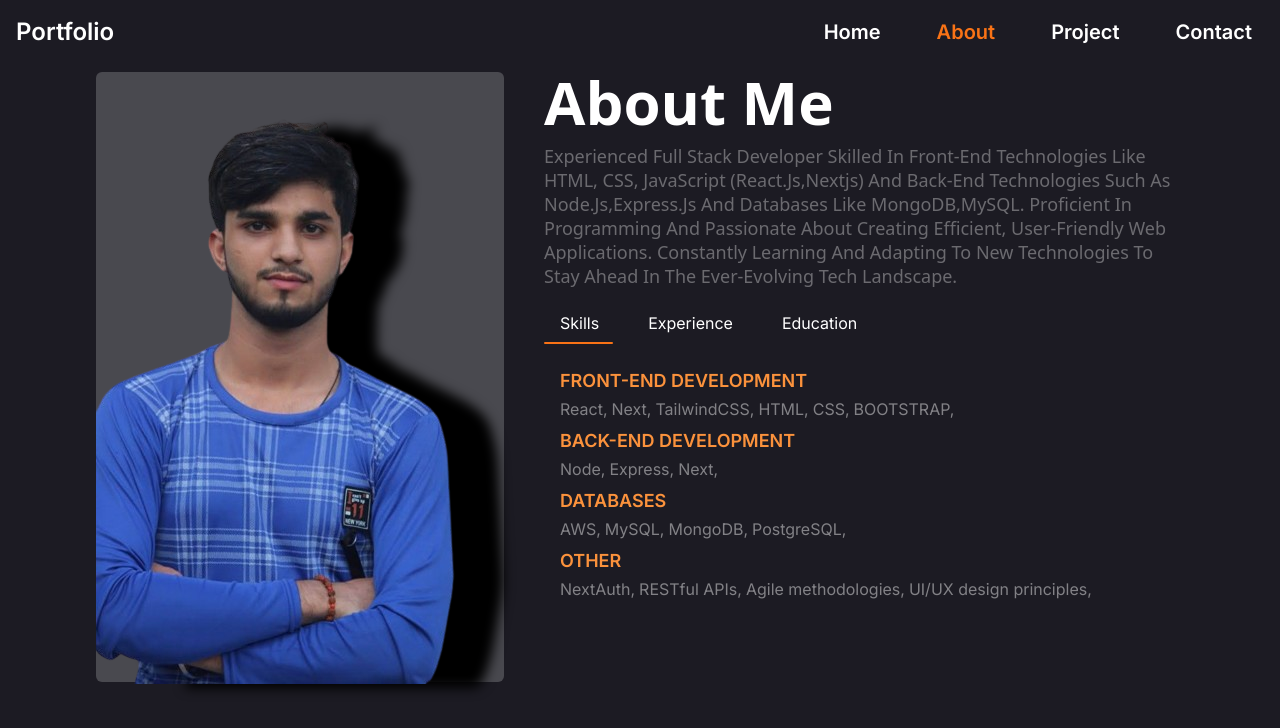
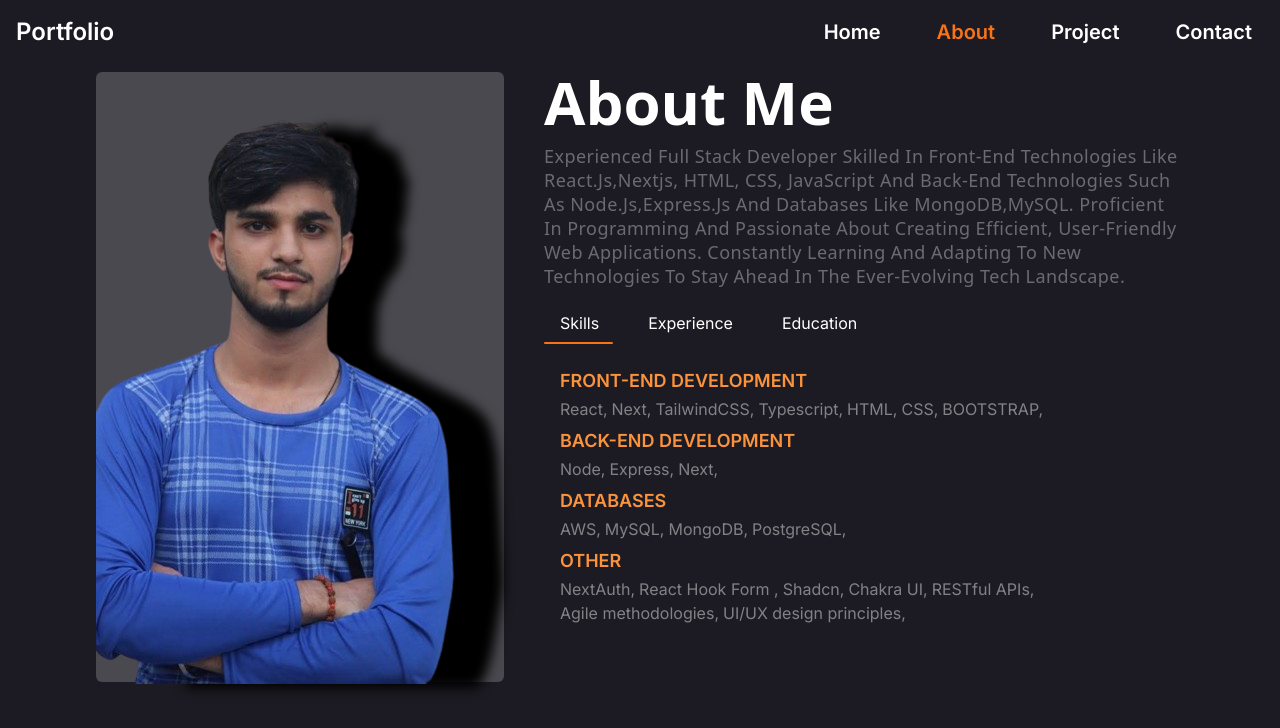
Before and after one commit to YashChopra25/PortFolio-YashChopra, a Next.js app: page /about in a window 1280 px wide. Shown: the top 728 px of the page. Built offline with nearby package versions, Linux system fonts and the light colour scheme.

Commit message:
changes in ui

```diff
--- a/package.json
+++ b/package.json
@@ -16,6 +16,8 @@
     "next": "14.1.0",
     "react": "^18",
     "react-dom": "^18",
+    "react-hook-form": "^7.51.0",
+    "react-hot-toast": "^2.4.1",
     "react-icons": "^5.0.1",
     "react-simple-typewriter": "^5.0.1",
     "typewriter-effect": "^2.21.0"
--- a/src/app/_components/Experience.tsx
+++ b/src/app/_components/Experience.tsx
@@ -12,7 +12,7 @@ const Experience = () => {
                         <div className='mt-1 flex gap-1 text-white/70 flex-col flex-wrap leading-5 text-sm font-mono'>
                             {
                                 data.keypoint.map((point, index) => (
-                                    <span className='capitalise mt-1' key={index} >{index + 1}. {point}</span>
+                                    <span className='capitalise mt-1' key={index} ><span className='text-orange-400 '>{index + 1}.</span> {point}</span>
                                 ))
                             }
                         </div>
--- a/src/app/_components/Navbar.tsx
+++ b/src/app/_components/Navbar.tsx
@@ -5,37 +5,43 @@ import React from 'react'
 import { GiHamburgerMenu } from 'react-icons/gi'
 
 const Navbar = () => {
+    const [MobileView, setMobileView] = React.useState(false)
+    const pathname = usePathname()
+    const unset = () => {
 
-    const pathname = usePathname()
+        setMobileView(false)
+    }
     console.log(pathname);
-
+    const showNavbar = () => {
+        setMobileView(!MobileView)
+    }
     return (
         <nav className="border-gray-200 bg-transparent w-full">
             <div className="flex flex-wrap items-center justify-between mx-auto p-4 ">
                 <Link href="/" className="flex items-center space-x-3">
                     <span className="self-center text-2xl font-semibold whitespace-nowrap text-white hover:text-orange-400">Portfolio</span>
                 </Link>
-                <button type="button" className="p-2 w-10 h-10 justify-center text-sm md:hidden text-white hover:text-orange-400">
+                <button type="button" className="p-2 w-10 h-10 justify-center text-sm md:hidden text-white hover:text-orange-400" onClick={showNavbar}>
                     <GiHamburgerMenu size={30} />
                 </button>
-                <div className="hidden w-full md:block md:w-auto text-white">
+                <div className={`${!MobileView ? "max-md:hidden" : "w-full md:block md:w-auto "}  text-white`}>
                     <ul className="capitalize font-medium flex flex-col p-4 md:p-0 mt-4 border border-gray-100 rounded-lg bg-gray-50 md:flex-row md:space-x-8 rtl:space-x-reverse md:mt-0 md:border-0 bg-transparent">
-                        <li>
+                        <button onClick={unset}>
                             <Link href="/" className={`py-2 px-3 text-xl rounded  hover:text-orange-400 font-semibold ${pathname == "/" && ' !text-orange-500'} `}>Home</Link>
-                        </li>
-                        <li>
+                        </button>
+                        <button onClick={unset}>
                             <Link href="/about" className={`py-2 px-3 text-xl rounded  hover:text-orange-400 font-semibold ${pathname == "/about" && 'text-orange-500'}`}>About</Link>
-                        </li>
-                        <li>
-                            <Link href="/project" className={`py-2 px-3 text-xl rounded   hover:text-orange-400 font-semibold ${pathname == "/project" && 'text-orange-500'}`}>project</Link>
-                        </li>
-                        <li>
+                        </button>
+                        <button onClick={unset}>
+                            <Link href="/project" className={`py-2 px-3 text-xl rounded   hover:text-orange-400 font-semibold ${pathname == "/project" && 'text-orange-500'}`}>Project</Link>
+                        </button>
+                        <button onClick={unset}>
                             <Link href="/contact" className={`py-2 px-3 text-xl rounded  hover:text-orange-400 font-semibold ${pathname == "/contact" && 'text-orange-500'}`}>Contact</Link>
-                        </li>
+                        </button>
                     </ul>
                 </div>
             </div>
-        </nav>
+        </nav >
 
     )
 }
--- a/src/app/about/page.tsx
+++ b/src/app/about/page.tsx
@@ -17,8 +17,9 @@ const About = () => {
                 </div>
                 <div className='w-2/4 max-md:w-full '>
                     <h1 className='text-6xl font-bold font-sans max-md:text-center max-md:text-4xl max-md:px-3'>About Me</h1>
-                    <p className='my-3 text-lg font-medium leading-6 font-sans text-white/35 capitalize max-md:px-3'>
-                        Experienced full stack developer skilled in front-end technologies like HTML, CSS, JavaScript (React.js,Nextjs) and back-end technologies such as Node.js,Express.js and databases like  MongoDB,MySQL. Proficient in programming and passionate about creating efficient, user-friendly web applications. Constantly learning and adapting to new technologies to stay ahead in the ever-evolving tech landscape. </p>
+                    <p className='my-3 text-lg font-medium leading-6 tracking-wide font-sans text-white/35 capitalize max-md:px-3'>
+                        Experienced full stack developer skilled in front-end technologies like React.js,Nextjs,  HTML, CSS, JavaScript and back-end technologies such as Node.js,Express.js and databases like  MongoDB,MySQL. Proficient in programming and passionate about creating efficient, user-friendly web applications. Constantly learning and adapting to new technologies to stay ahead in the ever-evolving tech landscape. </p>
+                    <div className='max-md:px-1'>
                         <Tabs position="relative" variant="unstyled" marginTop={15} borderColor={"red"} overflow={'hidden'}>
                             <TabList gap={17} >
                                 <Tab>Skills</Tab>
@@ -46,6 +47,7 @@ const About = () => {
                         </Tabs>
                     </div>
                 </div>
+            </div>
         </ChakraProvider>
     )
 }
--- a/src/app/contact/page.tsx
+++ b/src/app/contact/page.tsx
@@ -1,8 +1,44 @@
+"use client"
 import React from 'react'
+import toast, { Toaster } from 'react-hot-toast';
+import { useForm, SubmitHandler } from "react-hook-form"
+import Services from '../service/page';
+
+interface IFormInput {
+  firstName: string
+  lastName: string
+  age: number
+}
 
 const Contact = () => {
+  const { register, handleSubmit, formState } = useForm<IFormInput>()
+
   return (
-    <div>Contact</div>
+    <Services />
+  )
+
+
+
+  const onSubmit: SubmitHandler<IFormInput> = (data) => {
+    console.log(data)
+    console.log(formState)
+  }
+  console.log(formState.errors)
+  return (
+    <div className='text-orange-400 bg-white'>Contact
+      <form onSubmit={handleSubmit(onSubmit)}>
+        <input {...register("firstName", { required: "this si s", maxLength: 20 })} />
+        <input {...register("lastName", {
+          pattern: {
+            value: /^[A-Za-z]+$/i,
+            message: "this is not valid "
+          }
+        })} />
+        <input type="number" {...register("age", { min: 18, max: 99 })} />
+        <input type="submit" />
+      </form>
+      <Toaster />
+    </div>
   )
 }
 
--- a/src/app/datafileds/SkillSet.ts
+++ b/src/app/datafileds/SkillSet.ts
@@ -7,7 +7,7 @@ export const skillSet: skillType = [
     {
         category: "Front-end Development",
         skilloption: [
-            "React", "Next", "TailwindCSS", "HTML", "CSS", "BOOTSTRAP"]
+            "React", "Next", "TailwindCSS","Typescript", "HTML", "CSS", "BOOTSTRAP"]
     },
     {
         category: "Back-end Development",
@@ -19,6 +19,7 @@ export const skillSet: skillType = [
     },
     {
         category: "Other",
-        skilloption: ["NextAuth", "RESTful APIs", "Agile methodologies", "UI/UX design principles"]
+        skilloption: ["NextAuth","React Hook Form ","Shadcn","Chakra UI" ,"RESTful APIs", "Agile methodologies", "UI/UX design principles"]
     },
+
 ]
--- a/src/app/globals.css
+++ b/src/app/globals.css
@@ -19,7 +19,7 @@ body {
 }
 
 *::-webkit-scrollbar-track {
-  background: rgb(217, 217, 224);
+  background: rgba(217, 217, 224, 0.582);
   border-radius: 5px;
 }
 
@@ -31,12 +31,24 @@ body {
 
 ::-webkit-scrollbar-thumb:hover {
   background-color: #1c1b23;
-  border: 3px solid rgba(255, 0, 0, 0.548)
+  border: 3px solid rgba(255, 0, 0, 0.315)
 }
 
 .dd {
   filter: drop-shadow(50px 4px 6px black)
 }
+
 .dd2 {
   filter: drop-shadow(50px 4px 6px white)
 }
+
+::-moz-selection {
+  /* Code for Firefox */
+  color: red;
+  background: yellow;
+}
+
+::selection {
+  color: orange;
+  background: rgba(255, 255, 255, 0.267);
+}
--- /dev/null
+++ b/src/app/project/page.jsx
@@ -0,0 +1,9 @@
+import React from 'react'
+
+const Project = () => {
+    return (
+        <div className='text-white flex items-center justify-center'>This Project page is under development</div>
+    )
+}
+
+export default Project
--- a/src/app/service/page.tsx
+++ b/src/app/service/page.tsx
@@ -2,7 +2,7 @@ import React from 'react'
 
 const Services = () => {
   return (
-    <div>Services</div>
+    <div className='text-white flex items-center justify-center'>Contact page is under development</div>
   )
 }
 
```
Also changed, not shown: 1 other file (tests, documents, lock files or other folders). Lines whose indentation alone changed are shown as unchanged.
